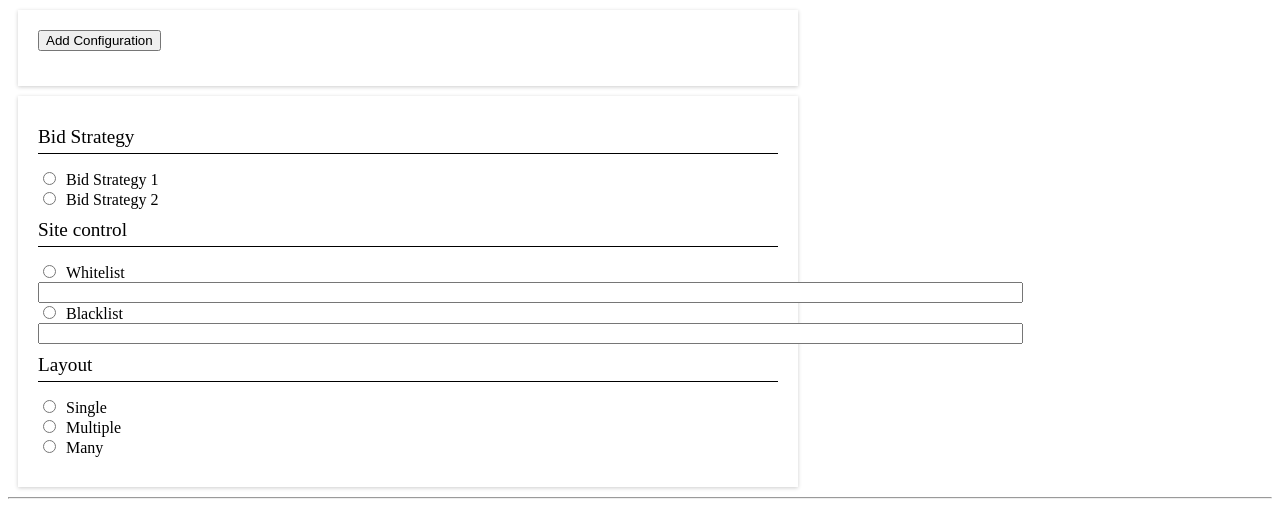
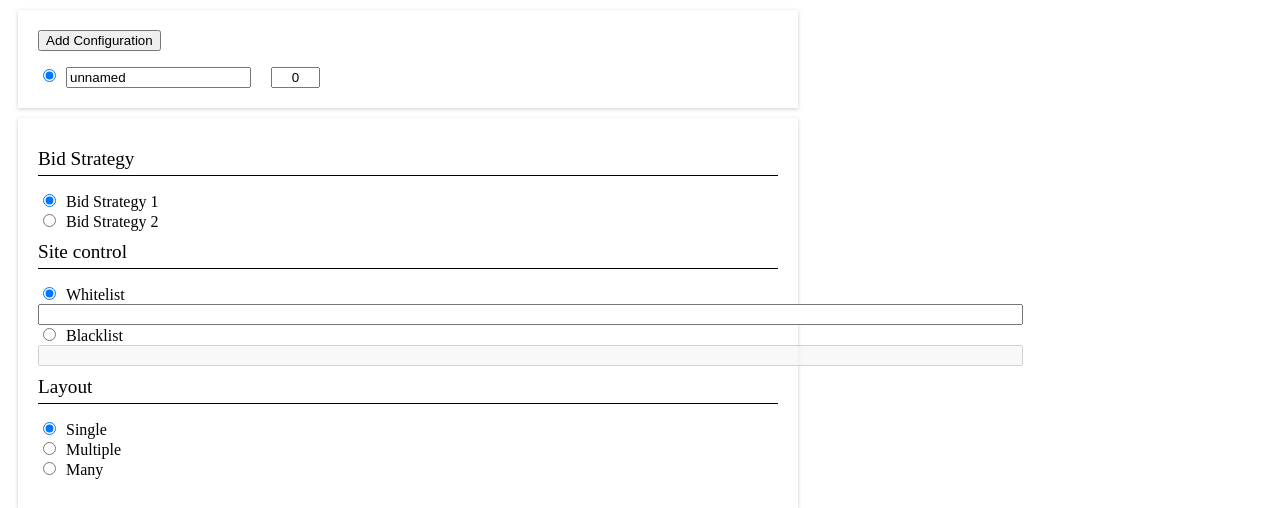
Before and after one commit to kailu/GrouponX, a Django app: template server/API/templates/configure/index.html in a window 1280 px wide. Shown: the part 36-544 px from the top of the page. Run offline with Django 3.2, Linux system fonts and the light colour scheme; the template is opened without the code that fills it, so the values that code supplies are empty; the visitor is signed in with stand-in values (Sample User, id 1); data comes from the database, SQL or seed files in the repository; some libraries are stand-ins or nearby versions.

Commit message:
add support for first login user

```diff
--- a/server/API/templates/configure/index.html
+++ b/server/API/templates/configure/index.html
@@ -260,6 +260,13 @@
 
   $.getJSON("/api/readpagelist", function(data) {
     if (data.data.length == 0) {
+      $.getJSON("/api/createpage?name=unnamed", function(data) {
+        $.getJSON("/api/createconfig?p_id=" + data.data.p_id + "&name=unnamed", function(data) {
+	  var page = [ data.data ];
+          createConfiguration(page, page[0]);
+          loadConfiguration(page, page[0].id);
+        });
+      });
       return;
     }
 
```
